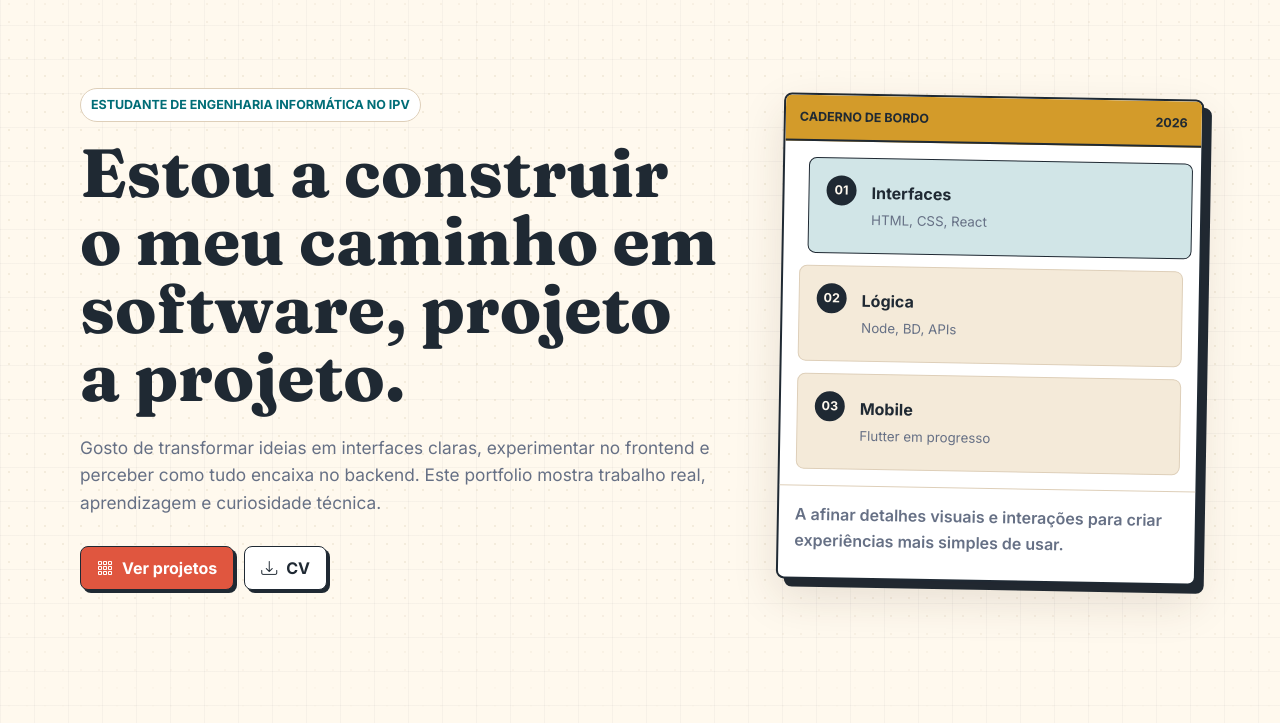
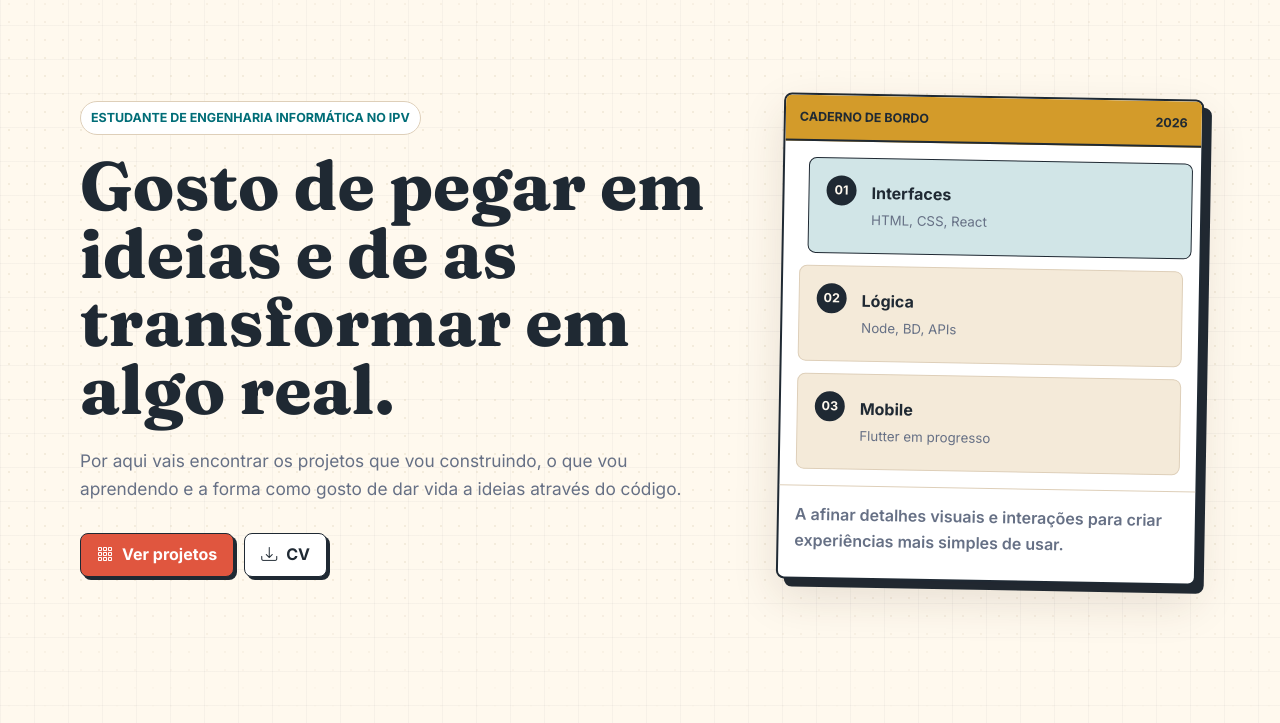
Before and after one commit to xTixa/profile-portfolio, a plain HTML site: page index.html in a window 1280 px wide. Shown: the part 77-800 px from the top of the page. Drawn offline with nearby package versions, Linux system fonts and the light colour scheme.

Commit message:
feat: update hero section text for clearer project representation

```diff
--- a/index.html
+++ b/index.html
@@ -82,12 +82,10 @@
         <div class="hero-copy">
           <p class="kicker">Estudante de Engenharia Informática no IPV</p>
           <h1>
-            Estou a construir o meu caminho em software, projeto a projeto.
+            Gosto de pegar em ideias e de as transformar em algo real.
           </h1>
           <p class="hero-text">
-            Gosto de transformar ideias em interfaces claras, experimentar no
-            frontend e perceber como tudo encaixa no backend. Este portfolio
-            mostra trabalho real, aprendizagem e curiosidade técnica.
+            Por aqui vais encontrar os projetos que vou construindo, o que vou aprendendo e a forma como gosto de dar vida a ideias através do código.
           </p>
           <div class="hero-actions" aria-label="Ações principais">
             <a class="button primary" href="#projetos"
```
